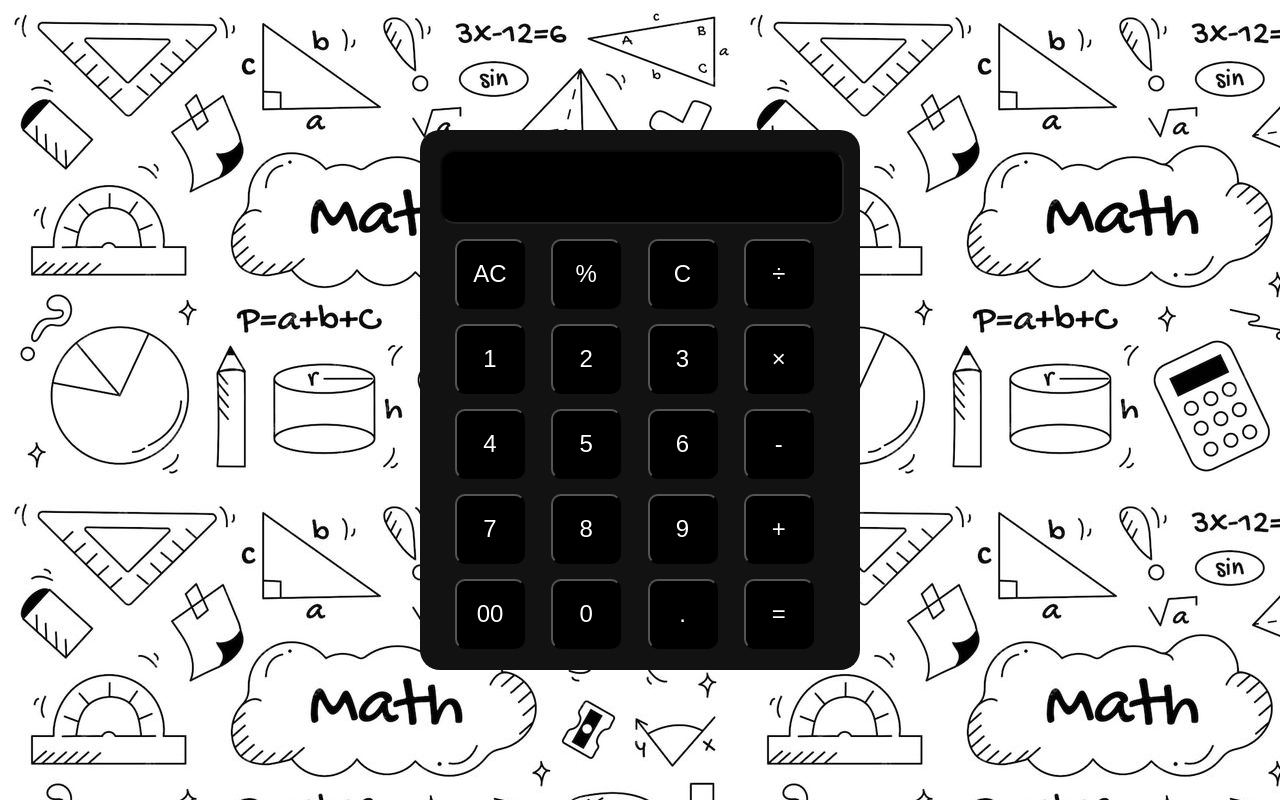
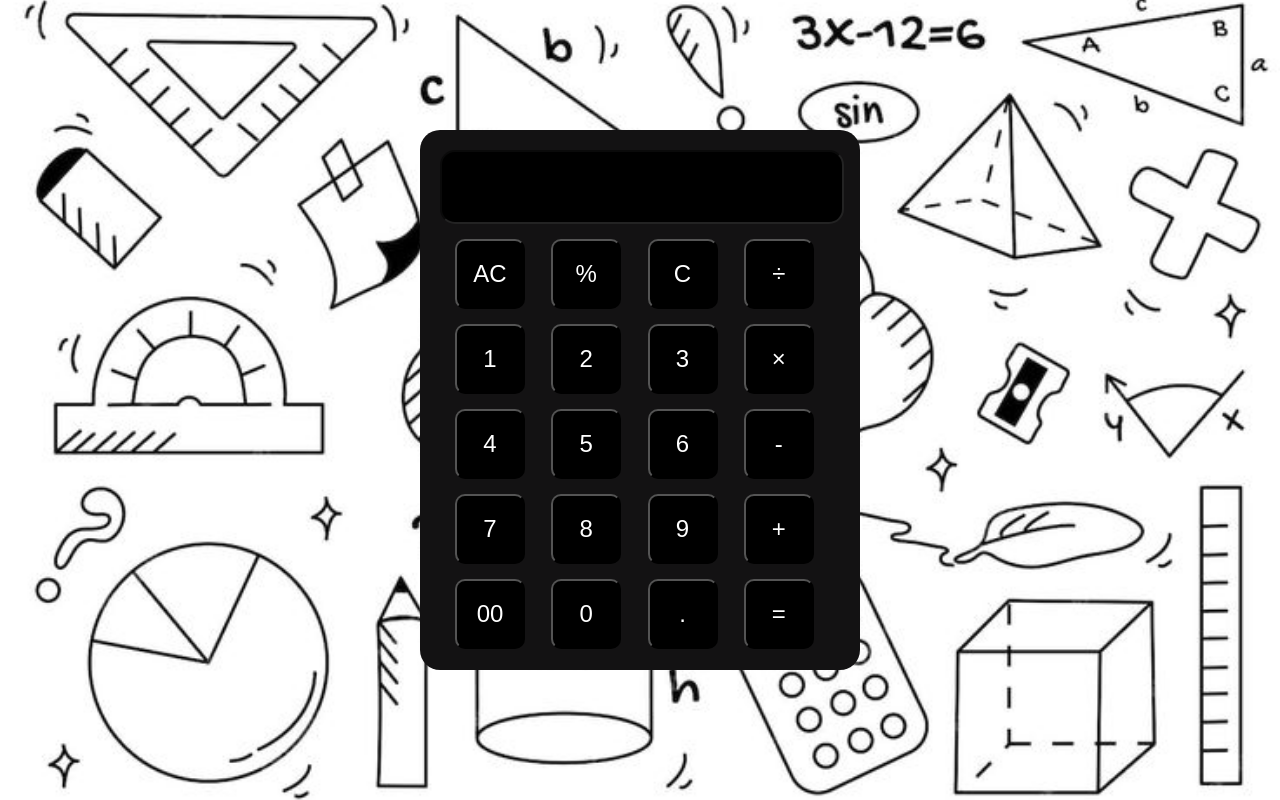
Before and after one commit to Wiewiur261/My-Calculator, a plain HTML site: page index.html in a window 1280 px wide. Drawn offline with Linux system fonts and the light colour scheme.

Commit message:
Update style.css

```diff
--- a/style.css
+++ b/style.css
@@ -5,7 +5,9 @@ body {
   align-items: center;
   height: 100vh;
   margin: 0;
-  background: url(background.jpeg);
+  background: url(background.jpeg) no-repeat;
+  background-size: cover;
+  background-position: center;
 }
 .container {
   display: flex;
```
